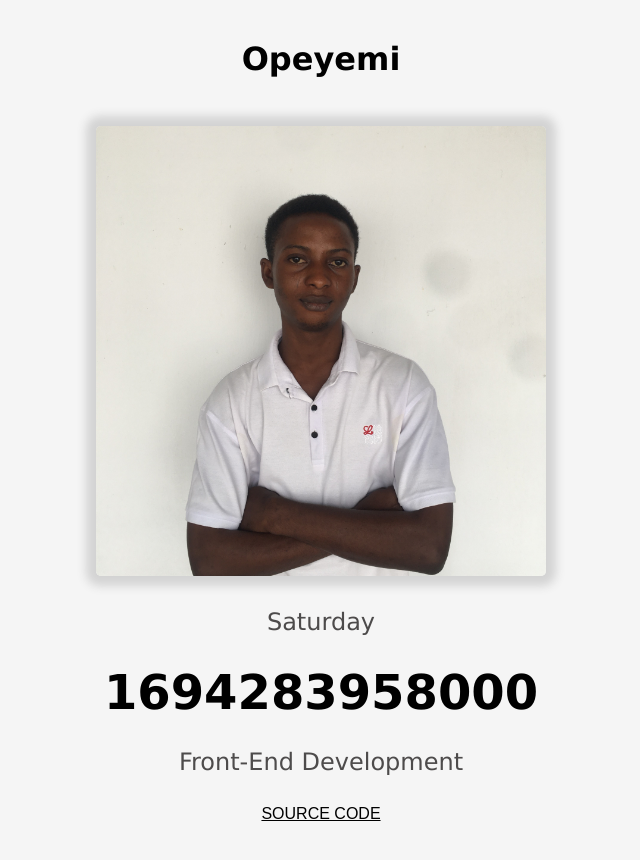
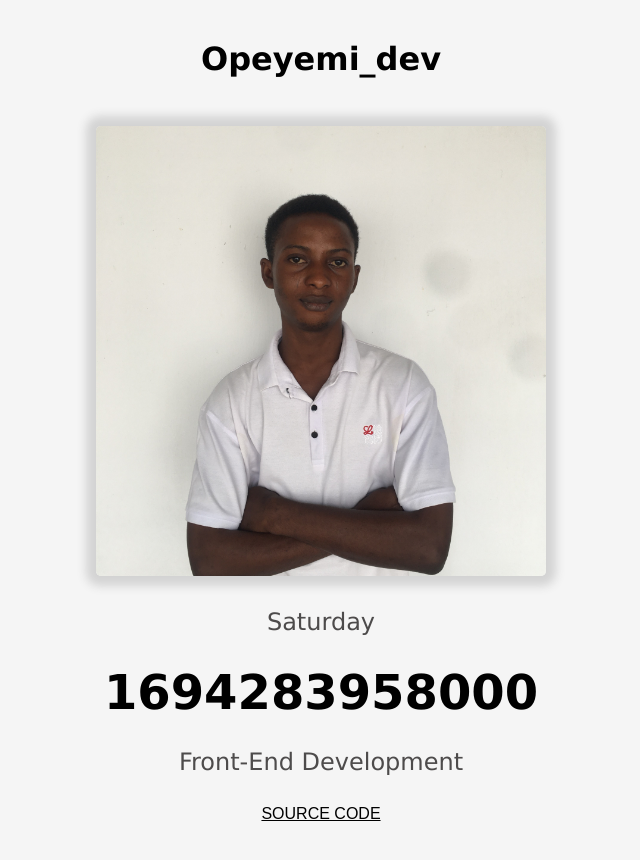
Before and after one commit to Fearless09/HNG-STAGEONE-TASK, a plain HTML site: page index.html in a window 1280 px wide. Shown: the whole page, without its empty margins (319-959 px from the left). Drawn offline with nearby package versions, Linux system fonts and the light colour scheme.

Commit message:
Name Change

```diff
--- a/index.html
+++ b/index.html
@@ -14,10 +14,10 @@
 
 <body>
     <main>
-        <h1 data-testid="slackUserName">Opeyemi</h1>
+        <h1 data-testid="slackUserName">Opeyemi_dev</h1>
 
         <div class="img-container">
-            <img src="IMG_3071.JPG" alt="Opeyemi" data-testid="slackDisplayImage">
+            <img src="IMG_3071.JPG" alt="Opeyemi_dev" data-testid="slackDisplayImage">
         </div>
 
         <h3 id="days" data-testid="currentDayOfTheWeek">Day of the week</h3>
```
